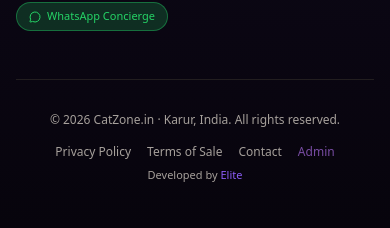
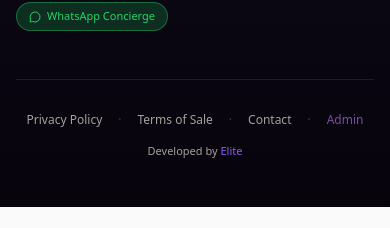
Before and after one commit to Kameshcruze/Catzone, a React (Vite) app: page / in a window 390 px wide. Shown: the part 5681-5909 px from the top of the page. After the commit the page ends 5888 px from the top, so only its background shows below. Built offline with nearby package versions, Linux system fonts and the light colour scheme; no server answers; the database is empty; a web font is replaced by a local one.

Commit message:
feat: add site favicon
Add favicon image to the project root and update index.html to include it.

```diff
--- a/index.html
+++ b/index.html
@@ -2,6 +2,7 @@
 <html lang="en">
   <head>
     <meta charset="UTF-8" />
+    <link rel="icon" type="image/png" href="/favicon.png" />
     <meta name="viewport" content="width=device-width, initial-scale=1.0" />
     <title>CatZone.in — Luxury Feline Companions & Curated Cattery</title>
     <meta name="description" content="Discover carefully selected, health-verified feline companions from India's most prestigious cattery network. British Shorthair, Persian, Maine Coon, Ragdoll, and more." />
--- a/src/components/layout/Footer.tsx
+++ b/src/components/layout/Footer.tsx
@@ -139,31 +139,29 @@ export const Footer: React.FC = () => {
         </div>
 
         {/* Bottom Minimal Bar */}
-        <div className="pt-8 flex flex-col md:flex-row items-center justify-between text-xs text-stone-400 space-y-4 md:space-y-0">
-          <p>© 2026 CatZone.in · Karur, India. All rights reserved.</p>
-          <div className="flex flex-col sm:flex-row items-center space-y-2 sm:space-y-0 sm:space-x-6">
-            <div className="flex items-center space-x-4 sm:space-x-6">
+        <div className="pt-8 flex flex-col items-center justify-center text-xs text-stone-400 space-y-4">
+          <div className="flex flex-wrap justify-center items-center gap-x-4 gap-y-2 sm:gap-x-6">
             <button
               onClick={() => navigate('privacy')}
               className="hover:text-stone-300 transition"
             >
               Privacy Policy
             </button>
-              <span className="hidden sm:inline">·</span>
+            <span className="text-stone-700">·</span>
             <button
               onClick={() => navigate('terms')}
               className="hover:text-stone-300 transition"
             >
               Terms of Sale
             </button>
-              <span className="hidden sm:inline">·</span>
+            <span className="text-stone-700">·</span>
             <button
               onClick={() => navigate('contact')}
               className="hover:text-stone-300 transition"
             >
               Contact
             </button>
-              <span className="hidden sm:inline">·</span>
+            <span className="text-stone-700">·</span>
             {/* Discreet Admin Login Link */}
             <button
               onClick={() => navigate('admin-login')}
@@ -173,10 +171,9 @@ export const Footer: React.FC = () => {
               Admin
             </button>
           </div>
-            <span className="hidden sm:inline text-stone-700">|</span>
-            <span className="text-[11px]">
+
+          <div className="text-[11px]">
             Developed by <a href="https://elitewebdevelopers.vercel.app/" target="_blank" rel="noopener noreferrer" className="text-[#8B5CF6] hover:text-purple-400 font-medium transition-colors">Elite</a>
-            </span>
           </div>
         </div>
       </div>
```
Also changed, not shown: 1 other file (tests, documents, lock files or other folders). Lines whose indentation alone changed are shown as unchanged.
